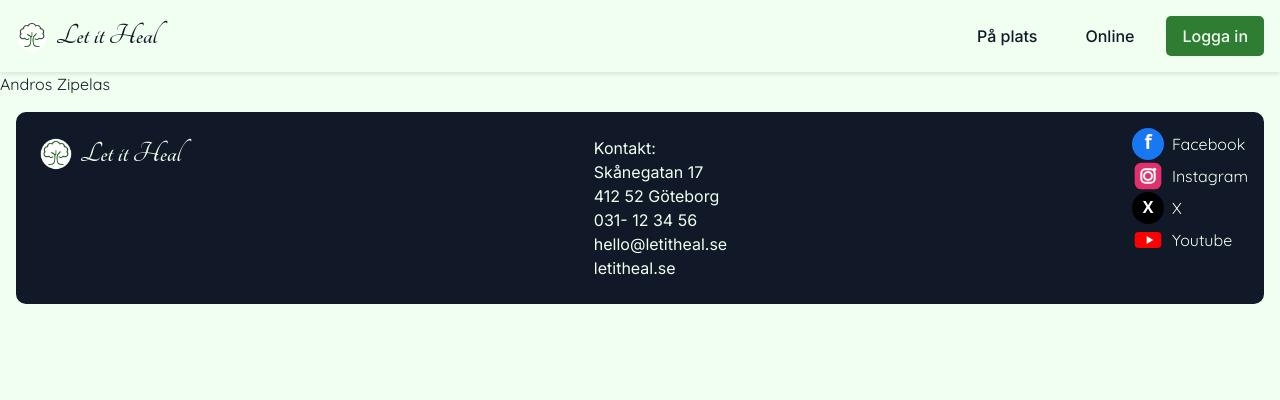
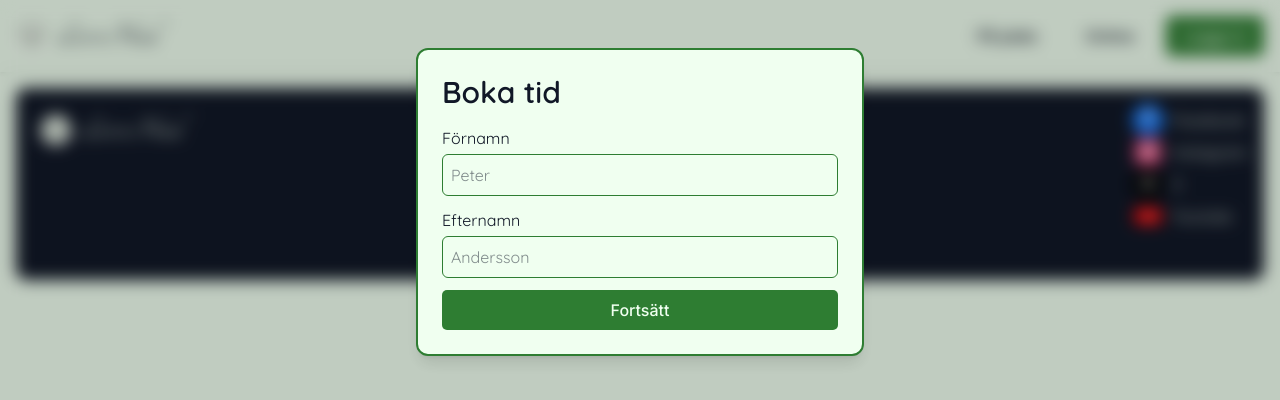
Before and after one commit to Zipelas/letitheal, a Next.js app: page /bookings in a window 1280 px wide. Shown: the top 400 px of the page. Built offline with nearby package versions, Linux system fonts and the light colour scheme; no server answers.

Commit message:
made bg blur. added section with form incl. firsname & lastname inputs and a button

```diff
--- a/app/bookings/page.tsx
+++ b/app/bookings/page.tsx
@@ -1,9 +1,32 @@
-const page = () => {
+export default function BookingsPage() {
   return (
-    <section>
-      <div>Andros Zipelas</div>
-    </section>
-  )
+    <div className='fixed inset-0 z-30 flex items-start justify-center backdrop-blur-sm bg-black/20 overflow-y-auto p-4'>
+      <section className='relative border-2 border-[#2e7d32] rounded-xl max-w-md w-full mx-auto p-6 bg-(--background) shadow-lg my-8 max-h-[90vh] overflow-y-auto'>
+        <h1 className='text-2xl sm:text-3xl font-semibold mb-4'>Boka tid</h1>
+        <form className='flex flex-col gap-3'>
+          <label className='flex flex-col'>
+            <span className='mb-1'>Förnamn</span>
+            <input
+              name='firstName'
+              className='border border-[#2e7d32] rounded-md p-2'
+              placeholder='Peter'
+            />
+          </label>
+          <label className='flex flex-col'>
+            <span className='mb-1'>Efternamn</span>
+            <input
+              name='lastName'
+              className='border border-[#2e7d32] rounded-md p-2'
+              placeholder='Andersson'
+            />
+          </label>
+          <button
+            type='submit'
+            className='login-button font-medium'>
+            Fortsätt
+          </button>
+        </form>
+      </section>
+    </div>
+  );
 }
-
-export default page
```
